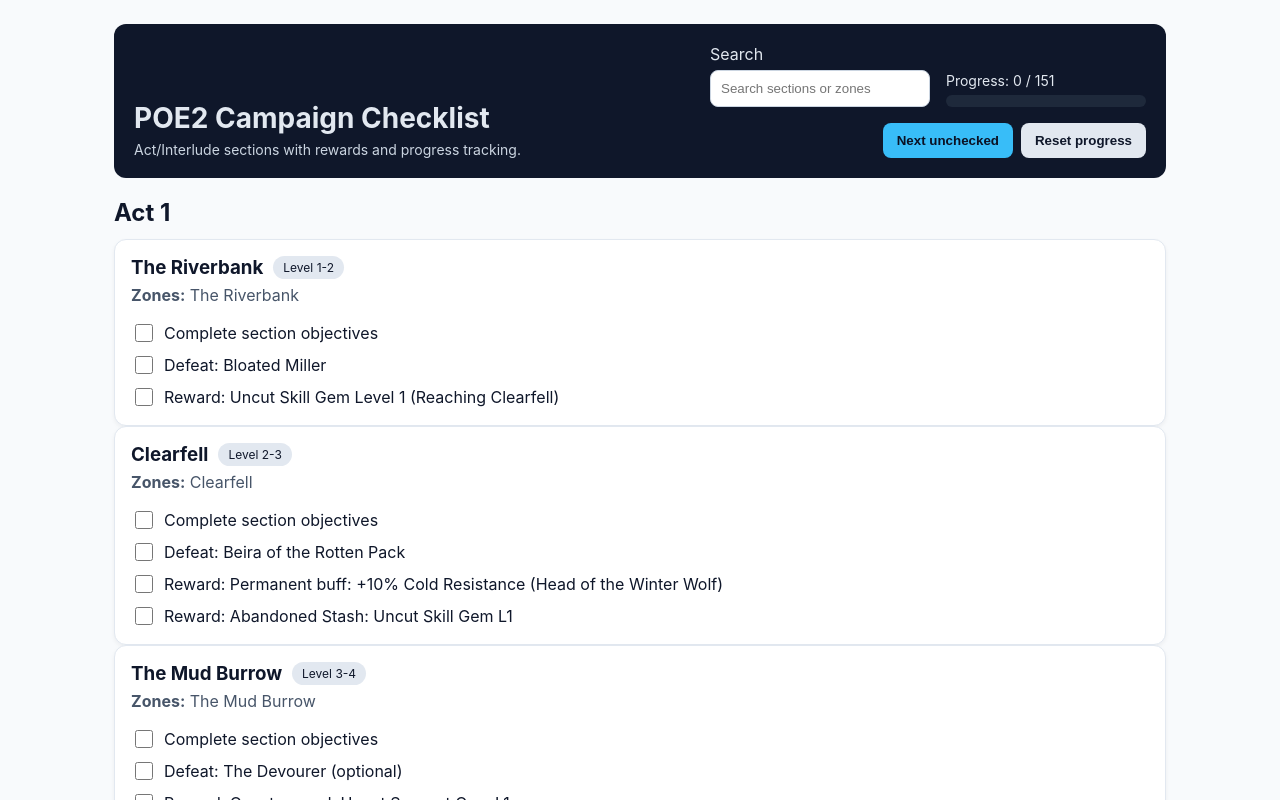
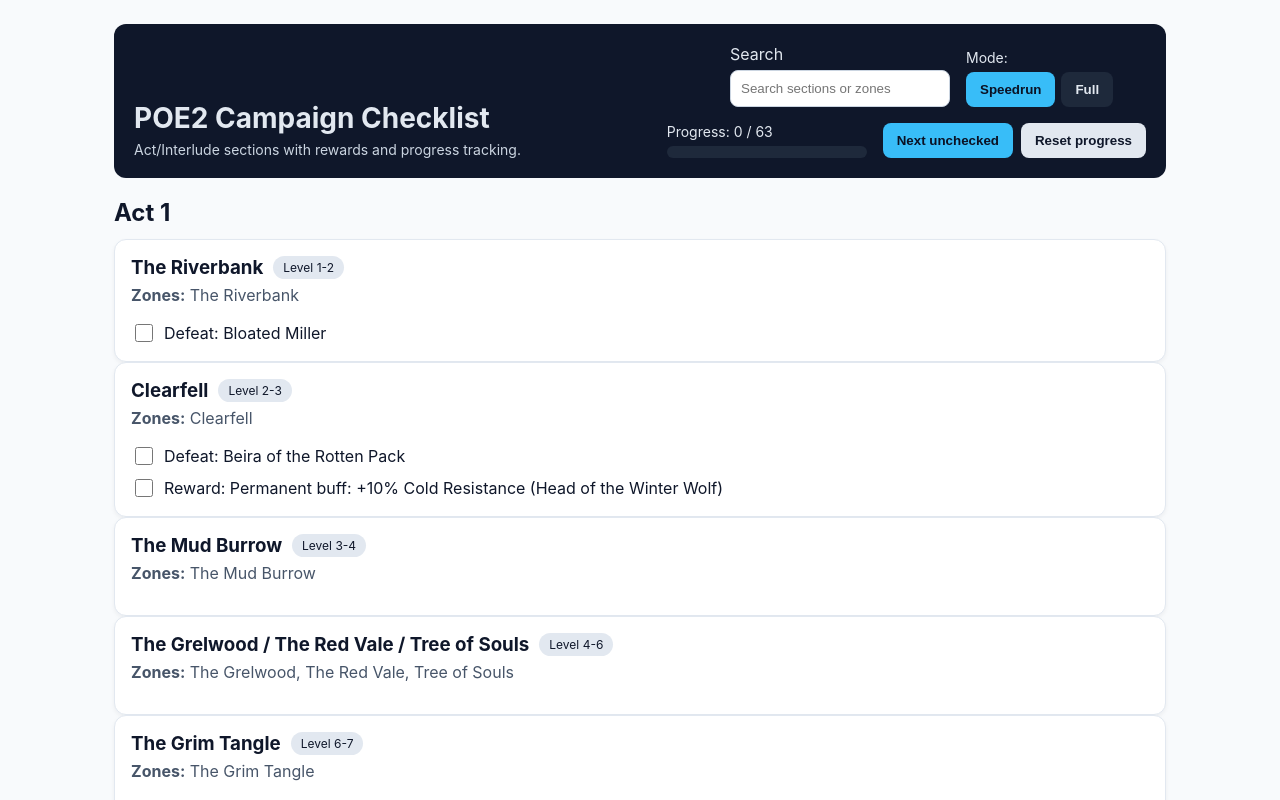
Before and after one commit to bradfordbolin/poe2-campaignQSguide, a React app: page / in a window 1280 px wide. Shown: the top 800 px of the page. Built offline with nearby package versions, Linux system fonts and the light colour scheme; the HTML template or start-up script is replaced by a standard one.

Commit message:
Add mode-aware checklist filtering and required items only

```diff
--- a/src/App.css
+++ b/src/App.css
@@ -51,6 +51,32 @@
 
 .progress-block {
   min-width: 200px;
+}
+
+.mode-toggle {
+  display: flex;
+  flex-direction: column;
+  gap: 6px;
+  min-width: 180px;
+}
+
+.mode-buttons {
+  display: inline-flex;
+  gap: 6px;
+}
+
+.mode-buttons button {
+  background: #1e293b;
+  color: #e2e8f0;
+}
+
+.mode-buttons button.active {
+  background: #38bdf8;
+  color: #0b1224;
+}
+
+.mode-label {
+  font-size: 14px;
 }
 
 .progress-label {
--- a/src/App.tsx
+++ b/src/App.tsx
@@ -26,11 +26,28 @@
   localStorage.setItem(storageVersion, JSON.stringify(values))
 }
 
-const computeProgress = (chapters = normalizedChapters) =>
+const modeFilters: Record<'speedrun' | 'full', Set<string>> = {
+  speedrun: new Set(['required_progression', 'permanent_buff', 'skill_points', 'key_unlock']),
+  full: new Set([
+    'required_progression',
+    'permanent_buff',
+    'skill_points',
+    'key_unlock',
+    'optional_content',
+    'optional_buff',
+    'optional_boss',
+    'farming_stop',
+  ]),
+}
+
+const computeProgress = (chapters = normalizedChapters, completed: Set<string> = new Set()) =>
   chapters.reduce(
     (totals, chapter) => {
       chapter.sections.forEach((section) => {
-        totals.total += section.checklist.length
+        section.checklist.forEach((item) => {
+          totals.total += 1
+          if (completed.has(item.id)) totals.done += 1
+        })
       })
       return totals
     },
@@ -39,6 +56,7 @@
 
 function App() {
   const [search, setSearch] = useState('')
+  const [mode, setMode] = useState<'speedrun' | 'full'>('speedrun')
   const [completed, setCompleted] = useState<Set<string>>(() => loadCompleted())
 
   useEffect(() => {
@@ -47,10 +65,15 @@
 
   const filteredChapters = useMemo(() => {
     const query = search.trim().toLowerCase()
-    if (!query) return normalizedChapters
-    return normalizedChapters
+    const allowedTags = modeFilters[mode]
+
+    const filterChecklist = (items: NormalizedChecklistItem[]) =>
+      items.filter((item) => item.tags.some((tag) => allowedTags.has(tag)))
+
+    const chapters = normalizedChapters
       .map((chapter) => {
-        const sections = chapter.sections.filter((section) => {
+        const sections = chapter.sections
+          .map((section) => {
             const haystack = [
               section.title,
               ...section.zoneNames,
@@ -59,15 +82,20 @@
             ]
               .join(' ')
               .toLowerCase()
-          return haystack.includes(query)
+            if (query && !haystack.includes(query)) return null
+            const checklist = filterChecklist(section.checklist)
+            return { ...section, checklist }
           })
+          .filter((section): section is NonNullable<typeof section> => Boolean(section))
         return { ...chapter, sections }
       })
       .filter((chapter) => chapter.sections.length > 0)
-  }, [search])
 
-  const totals = useMemo(() => computeProgress(normalizedChapters), [])
-  const doneCount = completed.size
+    return chapters
+  }, [search, mode])
+
+  const totals = useMemo(() => computeProgress(filteredChapters, completed), [filteredChapters, completed])
+  const doneCount = totals.done
   const progressPercent = totals.total
     ? Math.min(100, Math.round((doneCount / totals.total) * 100))
     : 0
@@ -130,6 +158,25 @@
               onChange={(event) => setSearch(event.target.value)}
             />
           </div>
+          <div className="mode-toggle">
+            <span className="mode-label">Mode:</span>
+            <div className="mode-buttons" role="group" aria-label="Mode selection">
+              <button
+                type="button"
+                className={mode === 'speedrun' ? 'active' : ''}
+                onClick={() => setMode('speedrun')}
+              >
+                Speedrun
+              </button>
+              <button
+                type="button"
+                className={mode === 'full' ? 'active' : ''}
+                onClick={() => setMode('full')}
+              >
+                Full
+              </button>
+            </div>
+          </div>
           <div className="progress-block">
             <div className="progress-label">
               Progress: {doneCount} / {totals.total}
@@ -186,7 +233,7 @@
                             checked={checked}
                             onChange={() => toggleItem(item)}
                           />
-                          <span className={checked ? 'checked' : ''}>{item.label}</span>
+                          <span className={checked ? 'checked' : ''}>{item.text}</span>
                         </label>
                       </li>
                     )
--- a/src/lib/normalize.ts
+++ b/src/lib/normalize.ts
@@ -48,9 +48,10 @@
   return interludeTitleMap[key] ?? key
 })
 
-const hashChecklistId = (sectionId: string, label: string) => {
-  const normalized = label.toLowerCase().replace(/[^a-z0-9]+/g, '-').replace(/^-+|-+$/g, '')
-  const base = `${sectionId}__${normalized}`
+const hashChecklistId = (sectionId: string, text: string) => {
+  const normalized = text.trim().toLowerCase().replace(/\s+/g, ' ')
+  const slug = normalized.replace(/[^a-z0-9]+/g, '-').replace(/^-+|-+$/g, '')
+  const base = `${sectionId}__${slug}`
   const checksum = Array.from(base).reduce((acc, char) => acc + char.charCodeAt(0), 0)
   return `${base}-${checksum.toString(36)}`
 }
@@ -83,22 +84,32 @@
   rewards: RewardContainer | undefined,
 ): NormalizedChecklistItem[] => {
   const items: NormalizedChecklistItem[] = []
-  items.push({
-    id: hashChecklistId(sectionId, 'Complete section objectives'),
-    label: 'Complete section objectives',
-  })
 
   const candidates = rewards?.zones ?? []
   candidates
     .filter((entry) => resolvedZones.includes(entry.zone))
     .forEach((entry) => {
       entry.key?.forEach((boss) => {
-        const label = `Defeat: ${boss}`
-        items.push({ id: hashChecklistId(sectionId, label), label })
+        const text = `Defeat: ${boss}`
+        const tags = /optional/i.test(boss) ? ['optional_content'] : ['required_progression']
+        items.push({ id: hashChecklistId(sectionId, text), text, tags })
       })
+
       entry.reward_notes?.forEach((note) => {
-        const label = `Reward: ${note}`
-        items.push({ id: hashChecklistId(sectionId, label), label })
+        const lower = note.toLowerCase()
+        const tags: string[] = []
+        if (lower.includes('permanent buff')) tags.push('permanent_buff')
+        if (lower.includes('skill point') || lower.includes('skill points') || lower.includes('passive') || lower.includes('book')) {
+          tags.push('skill_points')
+        }
+        if (lower.includes('unlock') || lower.includes('key') || lower.includes('access') || lower.includes('gate')) {
+          tags.push('key_unlock')
+        }
+
+        if (tags.length > 0) {
+          const text = `Reward: ${note}`
+          items.push({ id: hashChecklistId(sectionId, text), text, tags })
+        }
       })
     })
 
--- a/src/types/masterDb.ts
+++ b/src/types/masterDb.ts
@@ -55,7 +55,8 @@
 
 export interface NormalizedChecklistItem {
   id: string
-  label: string
+  text: string
+  tags: string[]
 }
 
 export interface NormalizedSection {
```
Lines whose indentation alone changed are shown as unchanged.
